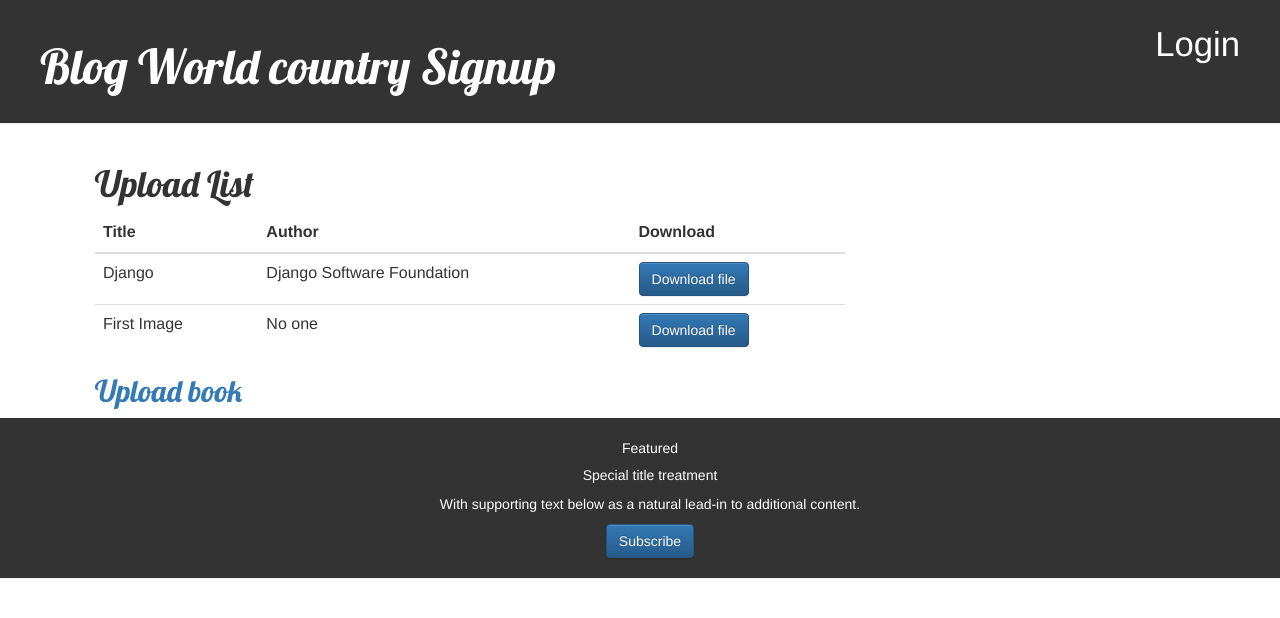
After one commit to Bhanupriya08/login-logout, a Django app: page /country/booklist/ in a window 1280 px wide. The commit adds this page. Shown: the top 618 px of the page. Run offline with Django 3.2, Linux system fonts and the light colour scheme; data comes from the database, SQL or seed files in the repository; both versions use the stored data as it was after the commit; some libraries are stand-ins or nearby versions.

Commit message:
upload pdf

```diff
--- a/blog/templates/blog/base.html
+++ b/blog/templates/blog/base.html
@@ -4,11 +4,12 @@
         <title>Blog app</title>
         <link rel="stylesheet" href="//maxcdn.bootstrapcdn.com/bootstrap/3.2.0/css/bootstrap.min.css">
         <link rel="stylesheet" href="//maxcdn.bootstrapcdn.com/bootstrap/3.2.0/css/bootstrap-theme.min.css">
+
         <link href='//fonts.googleapis.com/css?family=Lobster&subset=latin,latin-ext' rel='stylesheet' type='text/css'>
         <link rel="stylesheet" href="{% static 'css/blog.css' %}">
 
     </head>
-    <script src="https://code.jquery.com/jquery-3.3.1.min.js"></script>
+
     <body>
         <!--header-->
         <div class="page-header">
--- a/blog/templates/blog/password-reset/password_reset_done.html
+++ b/blog/templates/blog/password-reset/password_reset_done.html
@@ -14,6 +14,6 @@
 
 
 	</div>
-            <h2><a href="{% url 'blog:login'  %}">Login</a></h2>
+
 </div>
 {% endblock %}
--- a/country/admin.py
+++ b/country/admin.py
@@ -1,5 +1,5 @@
 from django.contrib import admin
-from .models import Country,State,Person
+from .models import Country,State,Person,Book
 
 # Register your models here.
 class CountryAdmin(admin.ModelAdmin):
@@ -17,3 +17,4 @@ class StateAdmin(admin.ModelAdmin):
 
 admin.site.register(State,StateAdmin)
 admin.site.register(Person)
+admin.site.register(Book)
--- a/country/models.py
+++ b/country/models.py
@@ -24,3 +24,12 @@ class Person(models.Model):
 
     def __str__(self):
         return self.name
+
+class Book(models.Model):
+    title = models.CharField(max_length=255, blank=True)
+    author = models.CharField(max_length=100)
+    file = models.FileField(upload_to='country/book/')
+    uploaded_at = models.DateTimeField(auto_now_add=True)
+
+    def __str__(self):
+        return self.title
--- /dev/null
+++ b/country/templates/country/book_list.html
@@ -0,0 +1,29 @@
+{% extends 'blog/base.html' %}
+{% block content %}
+
+<h1>Upload List</h1>
+<table class="table">
+	<thead>
+		<tr>
+			<th>Title</th>
+			<th>Author</th>
+			<th>Download</th>
+		</tr>
+
+	</thead>
+	<tbody>
+		{% for book in books %}
+		<tr>
+			<td>{{ book.title}}</td>
+			<td>{{ book.author}}</td>
+			<td>
+				<a href="{{ book.file.url }}" target="_blank"  class='btn btn-primary btn-small'>Download file</a></td>
+		</tr>
+		{% endfor %}
+	</tbody>
+
+</table>
+
+<h2><a href="{% url 'country:uploadfile' %}">Upload book</a></h2>
+
+{% endblock %}
--- a/country/urls.py
+++ b/country/urls.py
@@ -7,8 +7,11 @@ urlpatterns = [
 
 
     path('', views.data, name='person_list'),
+
     path('ajax/load-cities/', views.load_states, name='ajax_load_cities'),
-    path('all_json_models/',views.all_json_models)
+    path('getdetails/',views.getdetails),
+    path('uploadfile/',views.upload,name='uploadfile'),
+    path('booklist/',views.booklist,name='book_list'),
     #path('add/', views.PersonCreateView.as_view(), name='person_add'),
     #path('<int:pk>/', views.PersonUpdateView.as_view(), name='person_change'),
 
--- a/country/views.py
+++ b/country/views.py
@@ -1,10 +1,12 @@
-from django.shortcuts import render
+from django.shortcuts import render,redirect
 from django.views.generic import ListView, CreateView, UpdateView
 from django.urls import reverse_lazy
-from .models import Person,Country,State
-from .forms import PersonForm
+from .models import Person,Country,State,Book
+from .forms import PersonForm , BookForm
 from django.core import serializers
 from django.http import HttpResponse
+import json as simplejson
+from django.core.files.storage import FileSystemStorage
 
 # Create your views here.
 
@@ -18,6 +20,40 @@ def all_json_models(request, brand):
 	models = State.objects.all().filter(country_id=current_country)
 	json_models = serializers.serialize("json", models)
 	return HttpResponse(json_models)
+
+def getdetails(request):
+    #country_name = request.POST['country_name']
+    if request.is_ajax():
+    	country_name =  request.GET['country']
+    	#print(country_name)
+    	result_set = []
+    	all_cities = []
+    	country = str(country_name)
+    	#print(answer)
+    	selected_country = Country.objects.get(country=country)
+    	print(selected_country)
+    	all_states = selected_country.state_set.all()
+    	for state in all_states:
+        	print (state.state)
+        	result_set.append({'name': state.state})
+    	return HttpResponse(simplejson.dumps(result_set),content_type='application/json')
+
+#******to upload file *****
+
+def upload(request):
+	if request.method == 'POST':
+		form = BookForm(request.POST,request.FILES)
+		if form.is_valid():
+			form.save()
+			return redirect("country:book_list")
+
+	form = BookForm()
+	return render(request,'country/upload_form.html',{'form':form})
+
+
+def booklist(request):
+	books = Book.objects.all()
+	return render(request,'country/book_list.html',{'books':books})
 
 
 
```
Also changed, not shown: country/forms.py (+8 -1 lines), country/templates/country/person_list.html (+66 -34 lines), country/templates/country/upload_form.html (added, +12 -0 lines), country/migrations/0004_book.py (added), db.sqlite3, media/blog/img/Screenshot_from_2020-02-10_15-33-34.png (added), media/country/book/wisdom2.jpg (added), media/wisdom1.webp (added), media/wisdom2.jpg (added), 1 other file.
